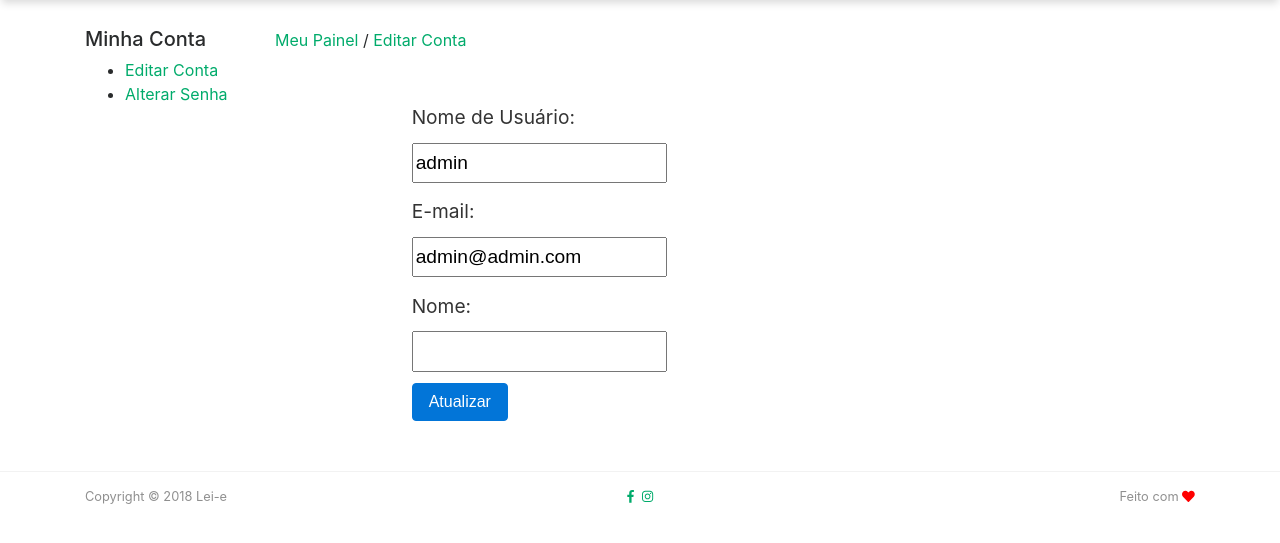
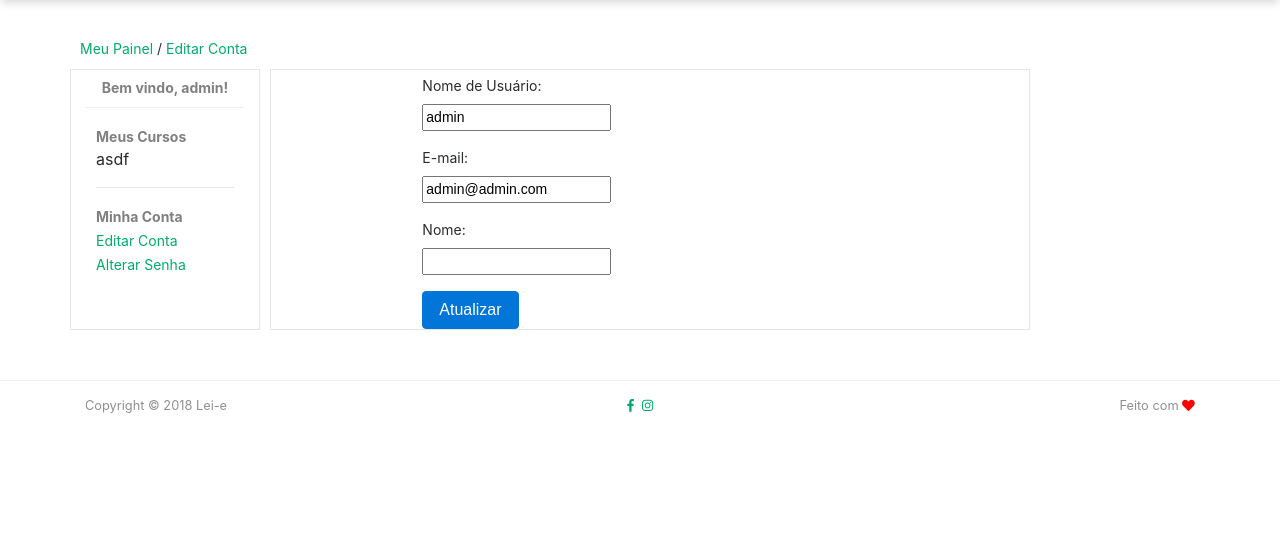
Before and after one commit to mr2236/read, a Django app: page /conta/editar/ in a window 1280 px wide. Shown: the part 52-595 px from the top of the page. Run offline with Django 3.2, Linux system fonts and the light colour scheme; a user stored in the database is signed in; parts of the project's set-up code (start-up, migrations or seed data) failed here and were passed over; some libraries are stand-ins or nearby versions.

Commit message:
subscribe to pacote, show leis  of the pacote, admin user panel

```diff
--- a/medium/accounts/templates/accounts/dashboard.html
+++ b/medium/accounts/templates/accounts/dashboard.html
@@ -1,43 +1,47 @@
 {% extends 'base.html' %}
 {% block content %}
   <!-- Begin Article
+
         ================================================== -->
         <div class="container">
+                <div class="row">
+                <div id="breadcrumb">
+                        {% block breadcrumb%}
+                            <a href="{% url 'accounts:dashboard' %}">Meu Painel</a>
+                        {% endblock%}
+                </div>
+            </div>
+                <div class="row ">
 
+                    <!-- Begin Fixed Left Share -->
+                    <div class="col-md-2 col-xs-12" id="painel-menu">
 
-                <div class="row">
-                    <!-- Begin Fixed Left Share -->
-                    <div class="col-md-2 col-xs-12">
+                        <span class="painel-menu-titulo">Bem vindo, {{request.user.username}}!</span>
+                        <div class="dropdown-divider"></div>
 
-                        <!--h5>Meu Painel</h5>
-                        <ul>
-                            <li><a href="#">Lei</a></li>
-                            <li><a href="#">Lei</a></li>
-                            <li><a href="#">Lei</a></li>
+                        <div id="painel-menu-content">
+                        <ul class="nav navbar-nav">
+                        <span class="painel-menu-titulo">Meus Cursos</span>         asdf
+                        {% for pacote in pacotes %}
+                            <li><a href="{% url 'accounts:listar_leis' pk=pacote.id %}">{{pacote.name}}</a></li>
+                        {% endfor %}
                         </ul>
-                        <hr/-->
-                        <h5>Minha Conta</h5>
+                        <hr>
+                        <span class="painel-menu-titulo">Minha Conta</span>
 
-                        <ul>
+                        <ul class="nav navbar-nav">
                             <li><a href="{% url 'accounts:editar' %}">Editar Conta</a></li>
                             <li><a href="{% url 'accounts:editar_password' %}">Alterar Senha</a></li>
                         </ul>
-
+                       </div>
                     </div>
 
                     <!-- End Fixed Left Share -->
 
                     <!-- Begin Post -->
-                    <div class="col-md-8 col-md-offset-2 col-xs-12">
-                            <div id="breadcrumb">
-                                    {% block breadcrumb%}
-                                        <a href="{% url 'accounts:dashboard' %}">Meu Painel</a>
-                                    {% endblock%}
-                            </div>
-                        <div class="mainheading">
-                            <h1 class="posttitle"> </h1>
-                        </div>
-                        <div class="article-post">
+                    <div class="col-md-8 col-md-offset-2 col-xs-12" id="painel-conteudo">
+
+                        <div class="">
                                 {%block dashboard_content%}
                                 Nome de usuario: {{request.user}}<br/>
                                 Email: {{request.user.email}}<br/>
--- a/medium/accounts/templates/accounts/login.html
+++ b/medium/accounts/templates/accounts/login.html
@@ -1,4 +1,4 @@
-{% extends 'base.html' %}
+{% extends 'base_admin.html' %}
 
 {% block content %}
 
--- a/medium/accounts/urls.py
+++ b/medium/accounts/urls.py
@@ -4,7 +4,7 @@ from django.urls import path
 from django.contrib.auth import views as auth_views
 from medium.accounts.views import register
 from django.contrib.auth.views import LogoutView
-from medium.accounts.views import dashboard, editar,editar_password,password_reset,password_reset_confirm
+from medium.accounts.views import dashboard, editar,editar_password,password_reset,password_reset_confirm, listar_leis
 
 
 
@@ -18,5 +18,6 @@ urlpatterns = [
     path('confirmar-nova-senha/<key>/', password_reset_confirm, name='password_reset_confirm'),
     path('editar/', editar, name='editar'),
     path('editar-senha/', editar_password, name='editar_password'),
+    path('listar-leis/<int:pk>', listar_leis, name='listar_leis'),
   ]
 #path('confirme-nova-senha/<str:key>
--- a/medium/accounts/views.py
+++ b/medium/accounts/views.py
@@ -7,13 +7,31 @@ from django.contrib.auth import authenticate, login, get_user_model
 from django.contrib.auth.decorators import login_required
 #from medium.core.utils import generate_hash_key
 from .models import PasswordReset
+from ..pacotes.models import Inscricao, Pacote
+
 
 User = get_user_model
 
 @login_required
 def dashboard(request):
+    pacotes = Pacote.objects.filter(inscricao__user_id = request.user.id)
+    context = {
+        'pacotes': pacotes,
+    }
     template_name='accounts/dashboard.html'
-    return render(request, template_name)
+    return render(request, template_name, context)
+
+@login_required
+def listar_leis(request, pk):
+    pacotes = Pacote.objects.get(id = pk)
+    print(pacotes)
+    context = {
+        'leis': pacotes.leis.all(),
+        'pacote': pacotes,
+    }
+    template_name='accounts/listar_leis.html'
+    return render(request, template_name, context)
+
 
 @login_required
 def editar(request):
--- /dev/null
+++ b/medium/core/static/css/admin.css
@@ -0,0 +1,41 @@
+#painel-menu{
+    border: 0.5px #e6e4e4 solid;
+    text-align: center;
+    padding-top:5px;
+    margin-right: 10px
+}
+
+#painel-menu-content{
+    text-align: left;
+    padding: 10px
+
+}
+
+#painel-menu a{
+    font-size: 14px;
+}
+.painel-menu-titulo{
+    font-size:14px;
+    font-weight: bold;
+    color: gray;
+}
+
+#painel-conteudo{
+    border: 0.5px #e6e4e4 solid;
+    padding-top:5px;
+    font-size: 14px !important;
+}
+
+#breadcrumb{
+    padding: 10px;
+    font-size: 14px
+
+}
+
+#painel-titulo{
+    font-size:24px;
+    font-weight: bold;
+    color: black;
+    text-align: center;
+    padding:10px
+}
--- a/medium/core/templates/base.html
+++ b/medium/core/templates/base.html
@@ -22,6 +22,7 @@
 <link href="{% static 'css/modal.css' %}" rel="stylesheet">
 <link href="{% static 'css/404.css' %}" rel="stylesheet">
 <link href="{% static 'css/style.css' %}" rel="stylesheet">
+<link href="{% static 'css/admin.css' %}" rel="stylesheet">
 </head>
 <body>
 
--- a/medium/pacotes/models.py
+++ b/medium/pacotes/models.py
@@ -10,8 +10,8 @@ class Pacote(models.Model):
     slug = models.SlugField('Atalho')
     description = models.TextField('Descrição', blank = True, null=True)
     ativo = models.BooleanField('Está ativo?', blank = True, default= False)
-    lei = models.ForeignKey(Lei, on_delete=models.CASCADE, verbose_name="Lei", related_name="lei", default=0)
-
+    #lei = models.ForeignKey(Lei, on_delete=models.CASCADE, verbose_name="Lei", related_name="lei", default=0)
+    leis = models.ManyToManyField(Lei, related_name='lei_pacote')
     image = models.ImageField(
         upload_to='pacotes/images', verbose_name='Imagem',
         null=True, blank=True
--- a/medium/pacotes/views.py
+++ b/medium/pacotes/views.py
@@ -12,7 +12,9 @@ from django.contrib.auth.decorators import login_required
 
 def index(request):
     pacotes = Pacote.objects.all()
+
     template_name = 'pacotes/index.html'
+
     context = {
         'pacotes': pacotes,
     }
@@ -20,10 +22,13 @@ def index(request):
 
 def details(request, pk):
     pacote = get_object_or_404(Pacote, pk=pk)
+    leis = pacote.leis.all()
+    print(leis)
 
     template_name = 'pacotes/details.html'
     context = {
         'pacote': pacote,
+        'leis': leis,
     }
     return render(request, template_name, context)
 
```
Also changed, not shown: medium/accounts/templates/accounts/listar_leis.html (added, +22 -0 lines), medium/leis/templates/leis/index.html (+6 -2 lines), medium/leis/views.py (+39 -3 lines), medium/pacotes/templates/pacotes/details.html (+11 -1 lines), db.sqlite3, medium/core/static/css/style.css (line endings or trailing spaces), medium/pacotes/migrations/0004_auto_20181213_1721.py (added), medium/pacotes/migrations/0005_pacote_leis.py (added), medium/pacotes/migrations/0006_remove_pacote_lei.py (added).
